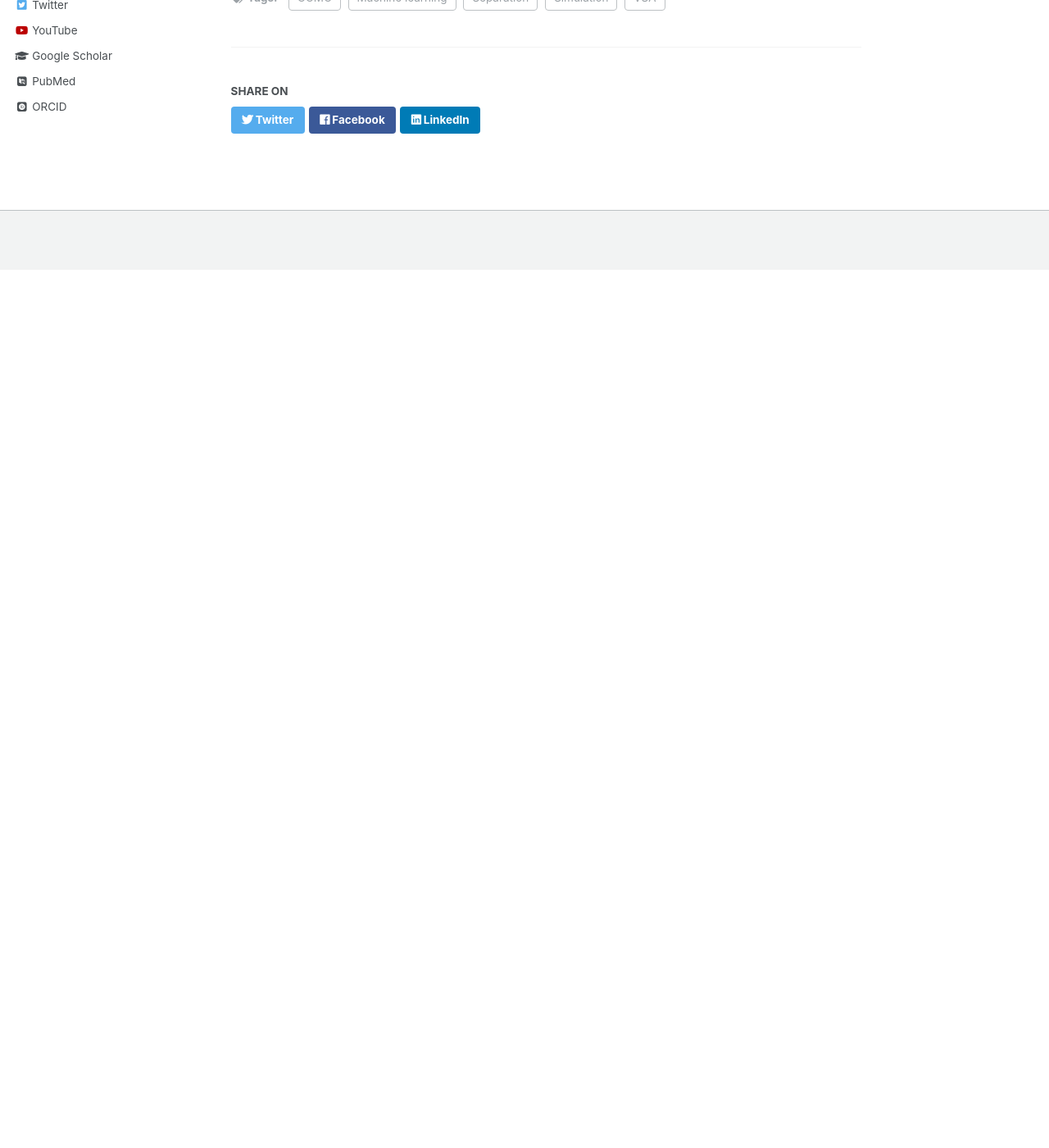
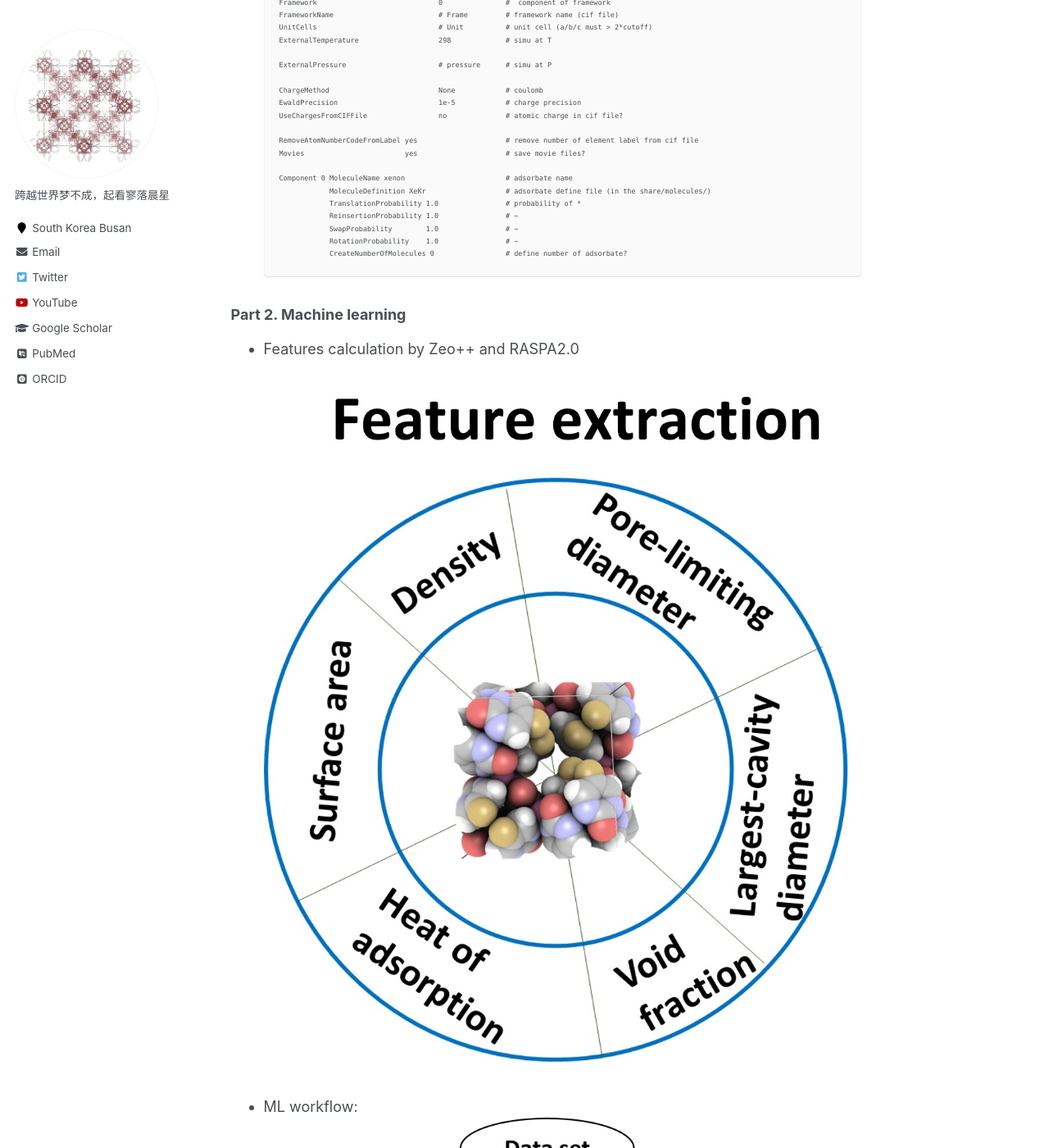
Before and after one commit to sxm13/ZGBshenxiaomoCV.github.io, a Jekyll site: the page built from _posts/2021-01-24-blog-post-1.md, in a window 1280 px wide and 1400 px high, scrolled down 1210 px. Shown: the whole window at 82% size. Built offline with Jekyll 4.4.1, drawn with Linux system fonts in a browser that asks for light colours; some web fonts are replaced; before the commit the page ends 1539 px from its top, so only the background shows below that; some of the changed text lies outside the part shown.

Commit message:
Update 2021-01-24-blog-post-1.md

```diff
--- a/_posts/2021-01-24-blog-post-1.md
+++ b/_posts/2021-01-24-blog-post-1.md
@@ -51,5 +53,10 @@
                   CreateNumberOfMolecules 0                 # define number of adsorbate?
 
 ### Part 2. Machine learning
-
+* Features calculation by Zeo++ and RASPA2.0
+![get features](/images/fea.jpg)
+* ML workflow:
+  ![ML](/images/ml.jpg)
 ### Part 3. VSA simulations
+* Ideal VSA workflow:
+  ![IVSA](/images/ivsa.jpg)
```
Also changed, not shown: other parts of _posts/2021-01-24-blog-post-1.md (+2 -0 lines).
